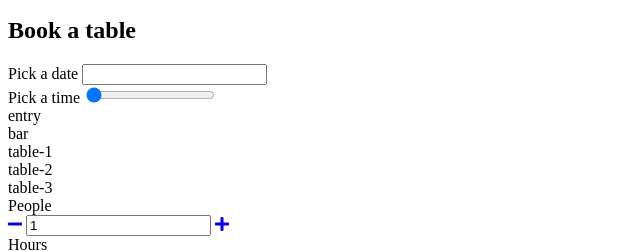
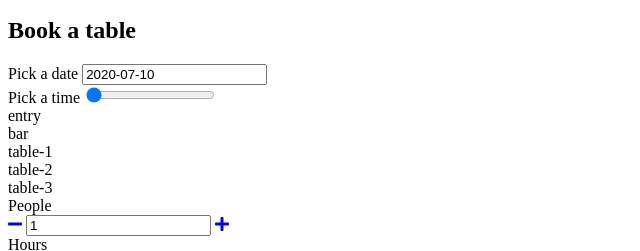
Before and after one commit to Nielichasila/project-pizzeria, a website with bundled scripts: page src/index.html in a window 1280 px wide. Shown: the part 273-524 px from the top of the page, 0-640 px from the left. Built offline with nearby package versions, Linux system fonts and the light colour scheme; files whose address does not match are found by name.

Commit message:
add class date picker + bug flatpickr

```diff
--- a/src/index.html
+++ b/src/index.html
@@ -9,6 +9,7 @@
   <link href="https://fonts.googleapis.com/css?family=Lato:400,300i,700%7COswald:300,500,700&amp;subset=latin-ext"
     rel="stylesheet">
   <link href="https://use.fontawesome.com/releases/v5.7.2/css/all.css" rel="stylesheet">
+  <link rel="stylesheet" href="https://cdn.jsdelivr.net/npm/flatpickr/dist/flatpickr.min.css">
   <link rel="stylesheet" href="css/style.css">
 </head>
 
@@ -243,6 +244,7 @@
     </article> <!-- .product -->
   </script>
   <script src="https://cdnjs.cloudflare.com/ajax/libs/handlebars.js/4.1.0/handlebars.min.js"></script>
+  <script src="https://cdn.jsdelivr.net/npm/flatpickr"></script>
   <script src="js/app.js" type="module"></script>
 </body>
 
--- a/src/js/components/Booking.js
+++ b/src/js/components/Booking.js
@@ -4,6 +4,7 @@
 } from '../settings.js';
 import utils from '../utils.js';
 import AmountWidget from './AmountWidget.js';
+import DatePicker from './DatePicker';
 
 class Booking {
   constructor(elemBooking) {
@@ -21,12 +22,14 @@
     thisBooking.dom.wrapper.appendChild(generatedDOM);
     thisBooking.dom.peopleAmount = thisBooking.dom.wrapper.querySelector(select.booking.peopleAmount);
     thisBooking.dom.hoursAmount = thisBooking.dom.wrapper.querySelector(select.booking.hoursAmount);
+    thisBooking.dom.datePicker = thisBooking.dom.wrapper.querySelector(select.widgets.datePicker.wrapper);
   }
 
   initWidgets() {
     const thisBooking = this;
     thisBooking.peopleAmount = new AmountWidget(thisBooking.dom.peopleAmount);
     thisBooking.hoursAmount = new AmountWidget(thisBooking.dom.hoursAmount);
+    thisBooking.datePicker = new DatePicker(thisBooking.dom.datePicker);
   }
 
 }
--- /dev/null
+++ b/src/js/components/DatePicker.js
@@ -0,0 +1,53 @@
+import BaseWidget from './BaseWidget.js';
+import {
+  settings,
+  select
+} from '../settings.js';
+import utils from '../utils.js';
+
+
+class DatePicker extends BaseWidget {
+  constructor(wrapper) {
+    super(wrapper, utils.dateToStr(new Date()));
+
+    const thisWidget = this;
+    thisWidget.dom.input = thisWidget.dom.wrapper.querySelector(select.widgets.datePicker.input);
+    thisWidget.initPlugin();
+  }
+
+  initPlugin() {
+    const thisWidget = this;
+    thisWidget.minDate = new Date(thisWidget.value);
+    thisWidget.maxDate = utils.addDays(thisWidget.minDate, settings.datePicker.maxDaysInFuture);
+    flatpickr(thisWidget.dom.input, {
+      defaultDate: thisWidget.minDate,
+      minDate: thisWidget.minDate,
+      maxDate: thisWidget.maxDate,
+      'locale': {
+        'firstDayOfWeek': 1
+      },
+      'disable': [
+        function (date) {
+          return (date.getDay() === 1);
+        }
+      ],
+      onChange: function (selectedDates, dateStr) {
+        thisWidget.value = dateStr;
+      },
+    });
+  }
+
+  parseValue(value) {
+    return value;
+  }
+
+  isValid() {
+    return true;
+  }
+
+  renderValue() {
+  }
+}
+
+
+export default DatePicker;
```
